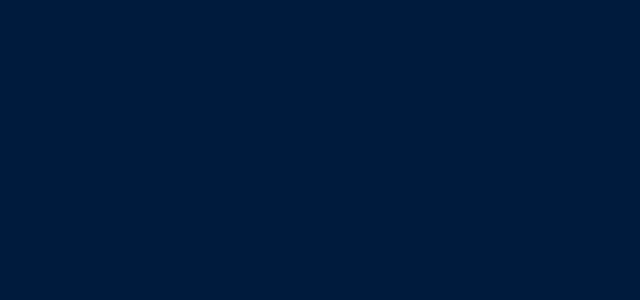
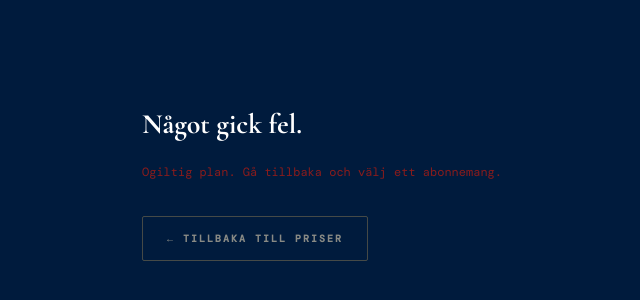
Before and after one commit to gucceed/Kreditvakt, a React (Vite) app: page /checkout in a window 1280 px wide. Before the commit this address had no page. Shown: the part 218-518 px from the top of the page, without its empty margins (258-898 px from the left). Built offline with nearby package versions, Linux system fonts and the light colour scheme; a web font is replaced by a local one.

Commit message:
feat: /checkout page + Stripe redirect + success state; paid CTAs live

```diff
--- a/src/components/Pricing.tsx
+++ b/src/components/Pricing.tsx
@@ -26,7 +26,7 @@ const TIERS: Tier[] = [
     features: ['500 uppslag/månad', 'Kreditriskvärdering', 'Riskvarningar'],
     cta: 'Starta abonnemang →',
     highlighted: false,
-    action: { type: 'mailto', address: 'hej@norric.io', subject: 'Kreditvakt Silver — 499 kr/mån' },
+    action: { type: 'href', url: '/checkout?tier=standard&billing=monthly' },
   },
   {
     badge: 'Mest valda', name: 'Guld', price: '1 499 kr', period: '/månad',
@@ -35,16 +35,16 @@ const TIERS: Tier[] = [
     features: ['Obegränsade uppslag', 'Komplett skuldanalys', 'Fordringsägardetaljer', 'CSV-export'],
     cta: 'Starta abonnemang →',
     highlighted: true,
-    action: { type: 'mailto', address: 'hej@norric.io', subject: 'Kreditvakt Guld — 1 499 kr/mån' },
+    action: { type: 'href', url: '/checkout?tier=standard&billing=annual' },
   },
   {
     badge: 'Avancerat', name: 'Premium', price: '4 999 kr', period: '/månad',
     note: 'Faktureras månadsvis',
     description: 'Guld plus dedikerad support, SLA och full API-åtkomst.',
     features: ['Obegränsade uppslag', 'Allt i Guld', 'Dedikerad support', 'SLA-garanti', 'Full API-åtkomst'],
-    cta: 'Boka introsamtal →',
+    cta: 'Starta abonnemang →',
     highlighted: false,
-    action: { type: 'mailto', address: 'hej@norric.io', subject: 'Kreditvakt Premium — introsamtal' },
+    action: { type: 'href', url: '/checkout?tier=compliance&billing=annual' },
   },
   {
     badge: 'Enterprise', name: 'Enterprise', price: 'Kontakta oss', period: '',
--- a/src/main.tsx
+++ b/src/main.tsx
@@ -5,6 +5,7 @@ import App from './App.tsx';
 import SignupPage from './pages/SignupPage.tsx';
 import DocsPage from './pages/DocsPage.tsx';
 import SamplePage from './pages/SamplePage.tsx';
+import CheckoutPage from './pages/CheckoutPage.tsx';
 import './index.css';
 
 createRoot(document.getElementById('root')!).render(
@@ -15,6 +16,9 @@ createRoot(document.getElementById('root')!).render(
         <Route path="/signup" element={<SignupPage />} />
         <Route path="/docs" element={<DocsPage />} />
         <Route path="/sample" element={<SamplePage />} />
+        <Route path="/checkout" element={<CheckoutPage />} />
+        <Route path="/checkout/success" element={<CheckoutPage />} />
+        <Route path="/pricing" element={<App />} />
       </Routes>
     </BrowserRouter>
   </StrictMode>,
--- /dev/null
+++ b/src/pages/CheckoutPage.tsx
@@ -0,0 +1,129 @@
+import React, { useEffect, useState } from 'react';
+import { useSearchParams } from 'react-router-dom';
+
+const API = 'https://norric-mcp-production.up.railway.app';
+
+const mono: React.CSSProperties = { fontFamily: 'var(--font-mono)' };
+
+type PageState = 'redirecting' | 'success' | 'error';
+
+const TIER_LABELS: Record<string, string> = {
+  standard: 'Silver',
+  compliance: 'Guld / Premium',
+};
+
+const BILLING_LABELS: Record<string, string> = {
+  monthly: 'månadsvis',
+  annual: 'årsvis',
+};
+
+export default function CheckoutPage() {
+  const [params] = useSearchParams();
+  const tier = params.get('tier') || '';
+  const billing = params.get('billing') || '';
+  const sessionId = params.get('session_id');
+
+  const [pageState, setPageState] = useState<PageState>(sessionId ? 'success' : 'redirecting');
+  const [errMsg, setErrMsg] = useState('');
+
+  useEffect(() => {
+    if (sessionId) return; // already on success page
+
+    const validTiers = ['standard', 'compliance'];
+    const validBillings = ['monthly', 'annual'];
+
+    if (!validTiers.includes(tier) || !validBillings.includes(billing)) {
+      setErrMsg('Ogiltig plan. Gå tillbaka och välj ett abonnemang.');
+      setPageState('error');
+      return;
+    }
+
+    // Navigate to backend checkout — backend does 303 → Stripe
+    const url = `${API}/checkout?tier=${encodeURIComponent(tier)}&billing=${encodeURIComponent(billing)}`;
+    window.location.href = url;
+  }, [tier, billing, sessionId]);
+
+  if (pageState === 'success') {
+    return (
+      <div style={{ background: 'var(--bg)', minHeight: '100vh', display: 'flex', flexDirection: 'column', alignItems: 'center', justifyContent: 'center', padding: '2rem' }}>
+        <div style={{ width: '100%', maxWidth: '480px' }}>
+          <p style={{ ...mono, fontSize: '10px', color: 'var(--text-muted)', textTransform: 'uppercase', letterSpacing: '0.3em', marginBottom: '1.5rem' }}>
+            Betalning genomförd
+          </p>
+          <h1 style={{ fontFamily: 'var(--font-serif)', fontSize: '2rem', fontWeight: 700, color: 'var(--text-primary)', marginBottom: '1rem' }}>
+            Välkommen till Kreditvakt.
+          </h1>
+          <p style={{ ...mono, fontSize: '12px', color: 'var(--text-second)', lineHeight: 1.9, marginBottom: '2.5rem' }}>
+            Din API-nyckel skickas till din e-post inom 60 sekunder. Kolla skräpposten om du inte hittar den.
+            Frågor? Mejla{' '}
+            <a href="mailto:hej@norric.io" style={{ color: 'var(--text-primary)' }}>hej@norric.io</a>.
+          </p>
+          <div style={{ display: 'flex', gap: '1rem', flexWrap: 'wrap' }}>
+            <a
+              href="/docs"
+              style={{
+                ...mono, display: 'inline-block', fontSize: '10px', textTransform: 'uppercase',
+                letterSpacing: '0.2em', fontWeight: 700, padding: '0.875rem 1.5rem',
+                background: 'var(--gold)', color: 'var(--bg)', borderRadius: '2px', textDecoration: 'none',
+              }}
+            >
+              Dokumentation →
+            </a>
+            <a
+              href="/"
+              style={{
+                ...mono, display: 'inline-block', fontSize: '10px', textTransform: 'uppercase',
+                letterSpacing: '0.2em', fontWeight: 700, padding: '0.875rem 1.5rem',
+                border: '0.5px solid var(--border-h)', color: 'var(--text-second)', borderRadius: '2px', textDecoration: 'none',
+              }}
+            >
+              Startsida
+            </a>
+          </div>
+        </div>
+      </div>
+    );
+  }
+
+  if (pageState === 'error') {
+    return (
+      <div style={{ background: 'var(--bg)', minHeight: '100vh', display: 'flex', flexDirection: 'column', alignItems: 'center', justifyContent: 'center', padding: '2rem' }}>
+        <div style={{ width: '100%', maxWidth: '480px' }}>
+          <h1 style={{ fontFamily: 'var(--font-serif)', fontSize: '1.75rem', fontWeight: 700, color: 'var(--text-primary)', marginBottom: '1rem' }}>
+            Något gick fel.
+          </h1>
+          <p style={{ ...mono, fontSize: '12px', color: '#8a1c1c', lineHeight: 1.9, marginBottom: '2rem' }}>
+            {errMsg || 'Försök igen eller mejla hej@norric.io.'}
+          </p>
+          <a
+            href="/#priser"
+            style={{
+              ...mono, display: 'inline-block', fontSize: '10px', textTransform: 'uppercase',
+              letterSpacing: '0.2em', fontWeight: 700, padding: '0.875rem 1.5rem',
+              border: '0.5px solid var(--border-h)', color: 'var(--text-second)', borderRadius: '2px', textDecoration: 'none',
+            }}
+          >
+            ← Tillbaka till priser
+          </a>
+        </div>
+      </div>
+    );
+  }
+
+  // Redirecting state
+  return (
+    <div style={{ background: 'var(--bg)', minHeight: '100vh', display: 'flex', flexDirection: 'column', alignItems: 'center', justifyContent: 'center', padding: '2rem' }}>
+      <div style={{ width: '100%', maxWidth: '480px', textAlign: 'center' }}>
+        <p style={{ ...mono, fontSize: '10px', color: 'var(--text-muted)', textTransform: 'uppercase', letterSpacing: '0.3em', marginBottom: '1.5rem' }}>
+          Förbereder betalning
+        </p>
+        <h1 style={{ fontFamily: 'var(--font-serif)', fontSize: '1.75rem', fontWeight: 700, color: 'var(--text-primary)', marginBottom: '1rem' }}>
+          {TIER_LABELS[tier] ?? tier} · {BILLING_LABELS[billing] ?? billing}
+        </h1>
+        <p style={{ ...mono, fontSize: '12px', color: 'var(--text-muted)', lineHeight: 1.9 }}>
+          Omdirigeras till Stripe…
+        </p>
+      </div>
+    </div>
+  );
+}
```
